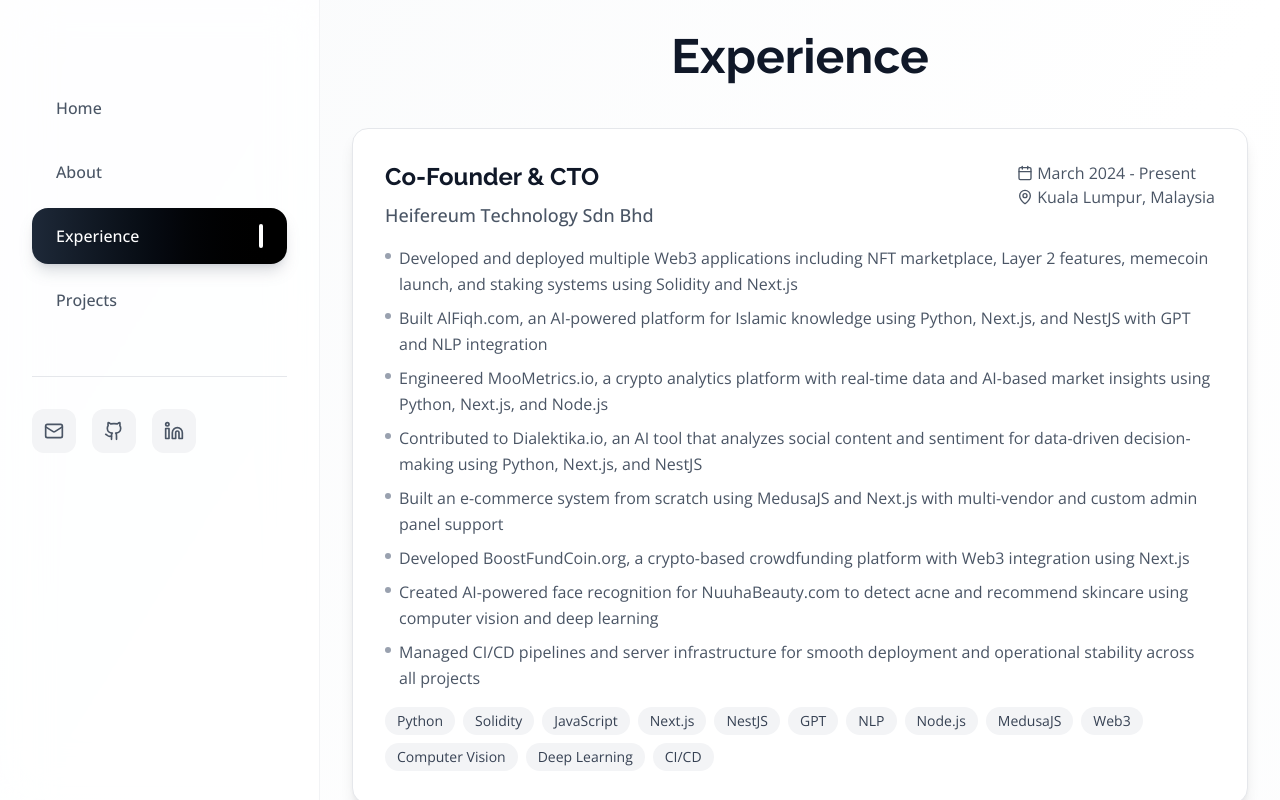
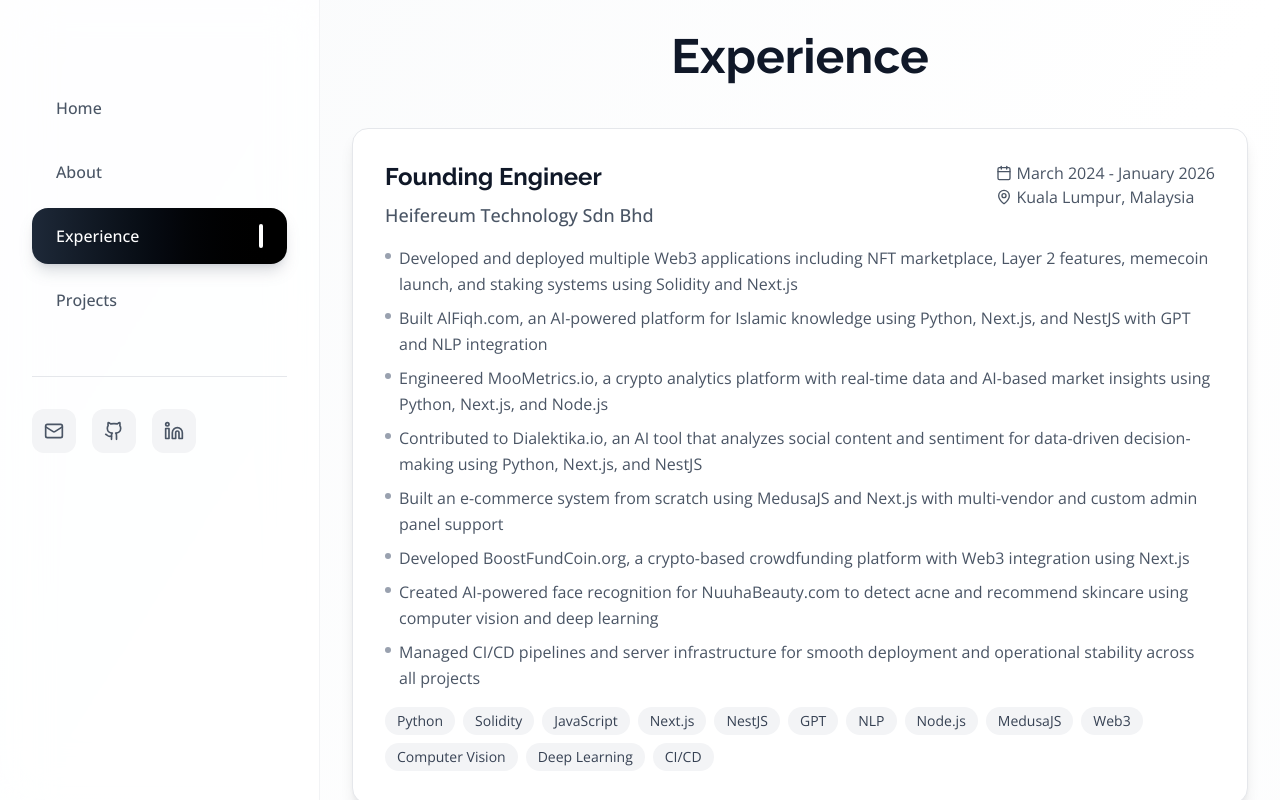
Before and after one commit to yusufsuhair/yusufsuhair-web, a Next.js app: page / in a window 1280 px wide. Both pictures are taken after a click on the button "Experience". Shown: the top 800 px of the page. Built offline with nearby package versions, Linux system fonts and the light colour scheme.

Commit message:
changed CV

```diff
--- a/components/ExperienceWidget.tsx
+++ b/components/ExperienceWidget.tsx
@@ -13,9 +13,9 @@
 
 const experienceData: Job[] = [
   {
-    title: "Co-Founder & CTO",
+    title: "Founding Engineer",
     company: "Heifereum Technology Sdn Bhd",
-    period: "March 2024 - Present",
+    period: "March 2024 - January 2026",
     location: "Kuala Lumpur, Malaysia",
     description: [
       "Developed and deployed multiple Web3 applications including NFT marketplace, Layer 2 features, memecoin launch, and staking systems using Solidity and Next.js",
```
Also changed, not shown: 2 other files (tests, documents, lock files or other folders).
